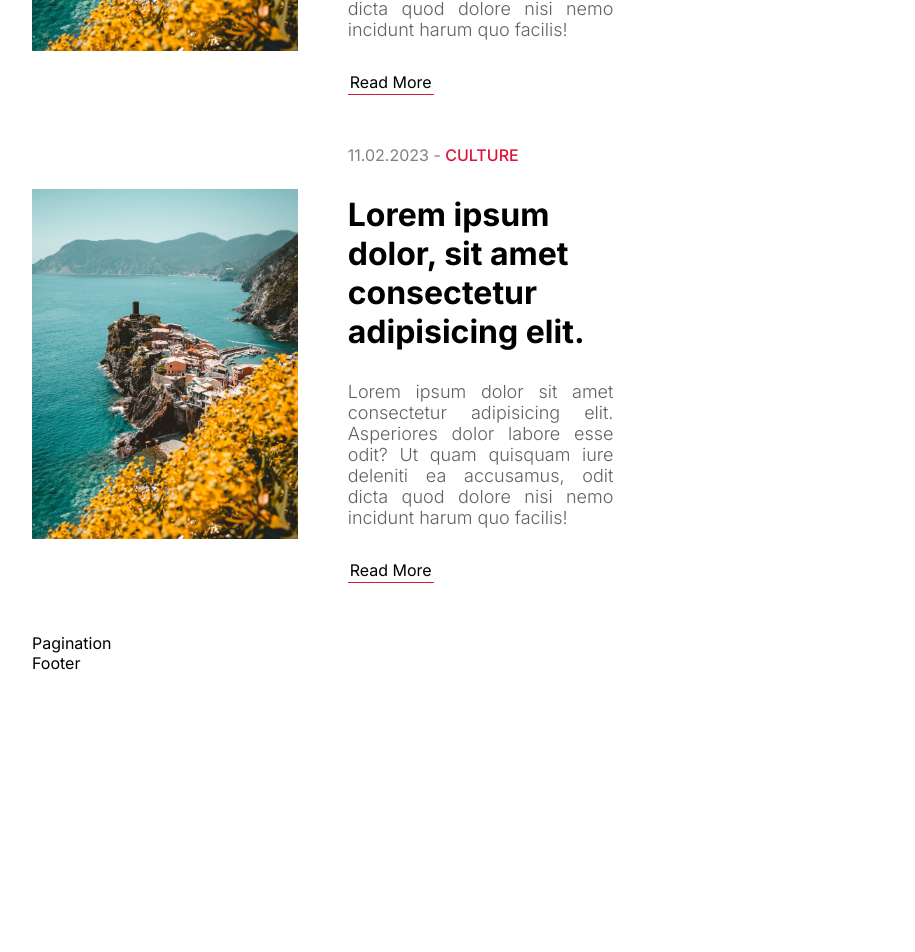
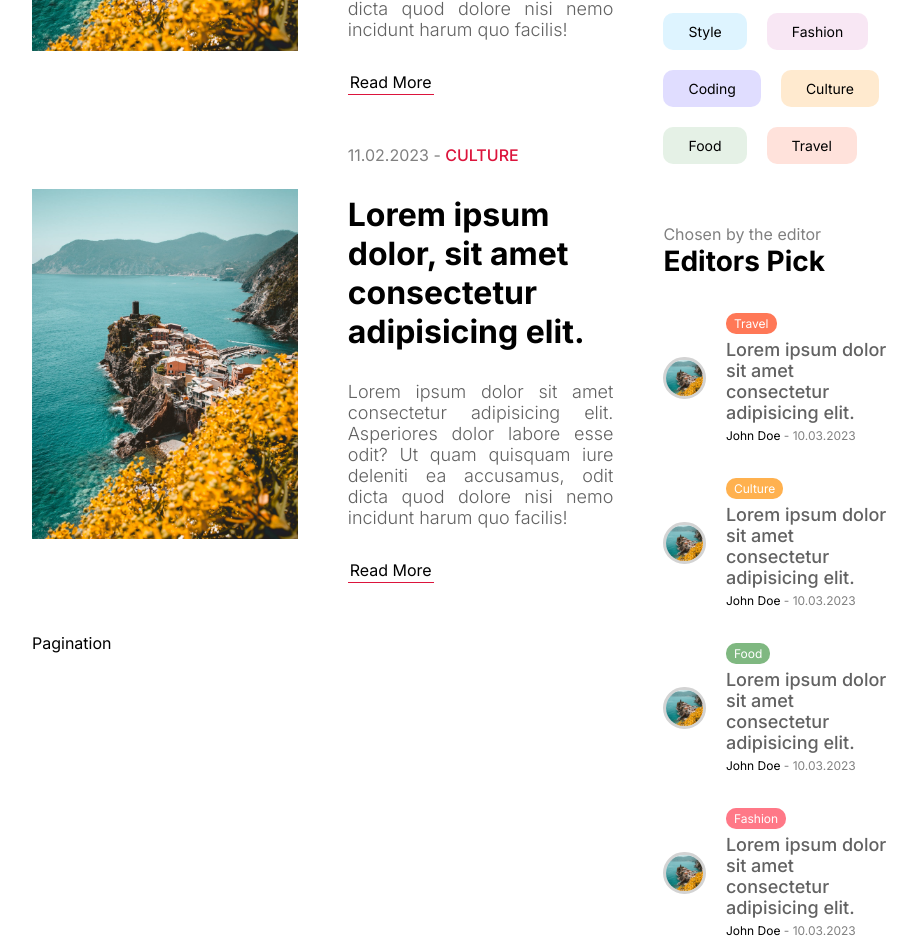
Before and after one commit to KwanJunEr/blogwebsite_nextjs_mongodb, a Next.js app: page / in a window 1280 px wide. Shown: the part 2240-3192 px from the top of the page, without its empty margins (176-1091 px from the left). Before the commit the page ends 2913 px from the top, so only its background shows below. Built offline with nearby package versions, Linux system fonts and the light colour scheme.

Commit message:
completed menu part with menucategories and menuPosts components

```diff
--- a/components/Menu/Menu.jsx
+++ b/components/Menu/Menu.jsx
@@ -1,10 +1,24 @@
 import React from 'react'
+import Link from 'next/link'
 import styles from "./menu.module.css"
+import Image from 'next/image'
+import MenuPosts from "@/components/menuPosts/menuPosts"
+import MenuCategories from "@/components/menuCategories/MenuCategories"
 
 const Navbar = () => {
   return (
     <div className={styles.container}>
-      Menu
+      <h2 className={styles.subtitle}>{"What's hot"}</h2>
+      <h1 className={styles.title}>Most Popular</h1>
+      <MenuPosts withImage = {false}/>
+
+      <h2 className={styles.subtitle}>{"Chosen by topic"}</h2>
+      <h1 className={styles.title}>Categories</h1>
+      <MenuCategories/>
+
+      <h2 className={styles.subtitle}>{"Chosen by the editor"}</h2>
+      <h1 className={styles.title}>Editors Pick</h1>
+        <MenuPosts withImage = {true}/>
     </div>
   )
 }
--- a/components/Menu/menu.module.css
+++ b/components/Menu/menu.module.css
@@ -1,3 +1,96 @@
 .container{
     flex:2;
+    margin-top: 60px;
+
 }
+
+.subtitle{
+    color:gray;
+    font-size:16px;
+    font-weight: 400;
+}
+
+.title{
+    font-size: 28px;;
+}
+
+.items{
+    margin-top: 35px;
+    margin-bottom: 60px;
+    display: flex;
+    flex-direction: column;
+    gap: 35px;
+}
+
+.item{
+    display: flex;
+    align-items: center;
+    gap:20px;
+}
+
+.imageContainer{
+    flex:1;
+    aspect-ratio: 1/1;
+    position: relative;
+}
+
+.image{
+    border-radius: 50%;
+    border: 2px solid lightgray;
+    object-fit: cover;
+}
+
+.category{
+    padding: 3px 8px;
+    border-radius:10px;
+    font-size:12px;
+    color:white;
+    width: max-content;
+}
+
+.category.travel{
+    background-color: #ff7857;
+}
+
+.culture{
+    background-color: #ffb14f;
+}
+
+.food{
+    background-color: #7fb881;
+}
+
+.fashion{
+    background-color: #ff7887;
+}
+
+.coding{
+    background-color: #775aec;
+}
+
+.style{
+    background-color: #789cff;
+}
+
+
+
+.textContainer{
+    flex:4;
+    display: flex;
+    flex-direction: column;
+    gap: 5px;
+}
+
+.postTitle{
+    font-size:18px;
+    font-weight: 500;
+    color:var(--softTextColor);
+}
+
+.detail{
+    font-size:12px;
+}
+
+.date{
+    color:gray;
+}
--- /dev/null
+++ b/components/menuCategories/MenuCategories.jsx
@@ -0,0 +1,30 @@
+import React from 'react'
+import Link from 'next/link'
+import styles from './menuCategories.module.css'
+
+const MenuCategories = () => {
+  return (
+    <div className={styles.categoryList}>
+    <Link href = "/blog?cat=style" className={`${styles.categoryItem} ${styles.style}`}>
+     Style
+    </Link>
+    <Link href = "/blog?cat=fashion" className={`${styles.categoryItem} ${styles.fashion}`}>
+     Fashion
+    </Link>
+    <Link href = "/blog?cat=coding" className={`${styles.categoryItem} ${styles.coding}`}>
+     Coding
+    </Link>
+    <Link href = "/blog?cat=culture" className={`${styles.categoryItem} ${styles.culture}`}>
+     Culture
+    </Link>
+    <Link href = "/blog?cat=food" className={`${styles.categoryItem} ${styles.food}`}>
+     Food
+    </Link>
+    <Link href = "/blog?cat=travel" className={`${styles.categoryItem} ${styles.travel}`}>
+     Travel
+    </Link>
+  </div>
+  )
+}
+
+export default MenuCategories
--- /dev/null
+++ b/components/menuCategories/menuCategories.module.css
@@ -0,0 +1,37 @@
+.categoryList{
+    margin-top: 35px;
+    margin-bottom: 60px;
+    display: flex;
+    flex-wrap: wrap;
+    gap: 20px;
+}
+
+.categoryItem{
+    padding: 10px 25px;
+    border-radius: 10px;
+    font-size: 14px;
+}
+
+.categoryItem.style{
+    background-color: #57c4ff31;
+}
+
+.categoryItem.fashion{
+    background-color: #da85c731;
+}
+
+.categoryItem.food{
+    background-color: #7fb88133;
+}
+
+.categoryItem.travel{
+    background-color: #ff795736;
+}
+
+.categoryItem.culture{
+    background-color: #ffb04f45;
+}
+
+.categoryItem.coding{
+    background-color: #5e4fff31;
+}
--- /dev/null
+++ b/components/menuPosts/MenuPosts.jsx
@@ -0,0 +1,116 @@
+import React from "react";
+import Link from "next/link";
+import Image from "next/image";
+import styles from './menuPosts.module.css'
+
+const MenuPosts = ({ withImage }) => {
+  return (
+    <div className={styles.items}>
+      <Link href="/" className={styles.item}>
+        {withImage && (
+          <div className={styles.imageContainer}>
+            <Image src="/p1.jpeg" alt="" fill className={styles.image} />
+          </div>
+        )}
+
+        <div className={styles.textContainer}>
+          <span className={`${styles.category} ${styles.travel}`}>Travel</span>
+          <h3 className={styles.postTitle}>
+            Lorem ipsum dolor sit amet consectetur adipisicing elit.
+          </h3>
+          <div className={styles.detail}>
+            <span className={styles.username}>John Doe</span>
+            <span className={styles.date}> - 10.03.2023</span>
+          </div>
+        </div>
+      </Link>
+
+      {/*Copy 1*/}
+      <Link href="/" className={styles.item}>
+        {withImage && (
+          <div className={styles.imageContainer}>
+            <Image src="/p1.jpeg" alt="" fill className={styles.image} />
+          </div>
+        )}
+
+        <div className={styles.textContainer}>
+          <span className={`${styles.category} ${styles.culture}`}>
+            Culture
+          </span>
+          <h3 className={styles.postTitle}>
+            Lorem ipsum dolor sit amet consectetur adipisicing elit.
+          </h3>
+          <div className={styles.detail}>
+            <span className={styles.username}>John Doe</span>
+            <span className={styles.date}> - 10.03.2023</span>
+          </div>
+        </div>
+      </Link>
+
+      {/*Copy 2*/}
+
+      <Link href="/" className={styles.item}>
+        {withImage && (
+          <div className={styles.imageContainer}>
+            <Image src="/p1.jpeg" alt="" fill className={styles.image} />
+          </div>
+        )}
+
+        <div className={styles.textContainer}>
+          <span className={`${styles.category} ${styles.food}`}>Food</span>
+          <h3 className={styles.postTitle}>
+            Lorem ipsum dolor sit amet consectetur adipisicing elit.
+          </h3>
+          <div className={styles.detail}>
+            <span className={styles.username}>John Doe</span>
+            <span className={styles.date}> - 10.03.2023</span>
+          </div>
+        </div>
+      </Link>
+
+      {/*Copy 3 */}
+      <Link href="/" className={styles.item}>
+        {withImage && (
+          <div className={styles.imageContainer}>
+            <Image src="/p1.jpeg" alt="" fill className={styles.image} />
+          </div>
+        )}
+
+        <div className={styles.textContainer}>
+          <span className={`${styles.category} ${styles.fashion}`}>
+            Fashion
+          </span>
+          <h3 className={styles.postTitle}>
+            Lorem ipsum dolor sit amet consectetur adipisicing elit.
+          </h3>
+          <div className={styles.detail}>
+            <span className={styles.username}>John Doe</span>
+            <span className={styles.date}> - 10.03.2023</span>
+          </div>
+        </div>
+      </Link>
+
+      {/*Copy 4 */}
+      <Link href="/" className={styles.item}>
+        {withImage && (
+          <div className={styles.imageContainer}>
+            <Image src="/p1.jpeg" alt="" fill className={styles.image} />
+          </div>
+        )}
+
+        <div className={styles.textContainer}>
+          <span className={`${styles.category} ${styles.coding}`}>Coding</span>
+          <h3 className={styles.postTitle}>
+            Lorem ipsum dolor sit amet consectetur adipisicing elit.
+          </h3>
+          <div className={styles.detail}>
+            <span className={styles.username}>John Doe</span>
+            <span className={styles.date}> - 10.03.2023</span>
+          </div>
+        </div>
+      </Link>
+    </div>
+  );
+};
+
+export default MenuPosts;
--- /dev/null
+++ b/components/menuPosts/menuPosts.module.css
@@ -0,0 +1,92 @@
+.items {
+    margin-top: 35px;
+    margin-bottom: 60px;
+    display: flex;
+    flex-direction: column;
+    gap: 35px;
+  }
+
+  .item {
+    display: flex;
+    align-items: center;
+    gap: 20px;
+  }
+
+  .imageContainer {
+    flex: 1;
+    aspect-ratio: 1/1;
+    position: relative;
+  }
+
+  .image {
+    border-radius: 50%;
+    border: 3px solid lightgray;
+    object-fit: cover;
+  }
+
+  .textContainer {
+    flex: 4;
+    display: flex;
+    flex-direction: column;
+    gap: 5px;
+  }
+
+  .category {
+    padding: 3px 8px;
+    border-radius: 10px;
+    font-size: 12px;
+    color: white;
+    width: max-content;
+  }
+
+  .category.travel {
+    background-color: #ff7857;
+  }
+
+  .culture {
+    background-color: #ffb14f;
+  }
+
+  .food {
+    background-color: #7fb881;
+  }
+
+  .fashion {
+    background-color: #ff7887;
+  }
+
+  .coding {
+    background-color: #775aec;
+  }
+
+  .style {
+    background-color: #789cff;
+  }
+
+  .postTitle {
+    font-size: 18px;
+    font-weight: 500;
+    color: var(--softTextColor);
+  }
+
+  .detail {
+    font-size: 12px;
+  }
+
+  .date {
+    color: gray;
+  }
+
+  .items{
+    margin-top: 35px;
+    margin-bottom: 60px;
+    display: flex;
+    flex-direction: column;
+    gap: 35px;
+}
+
+.item{
+    display: flex;
+    align-items: center;
+    gap:20px;
+}
```
